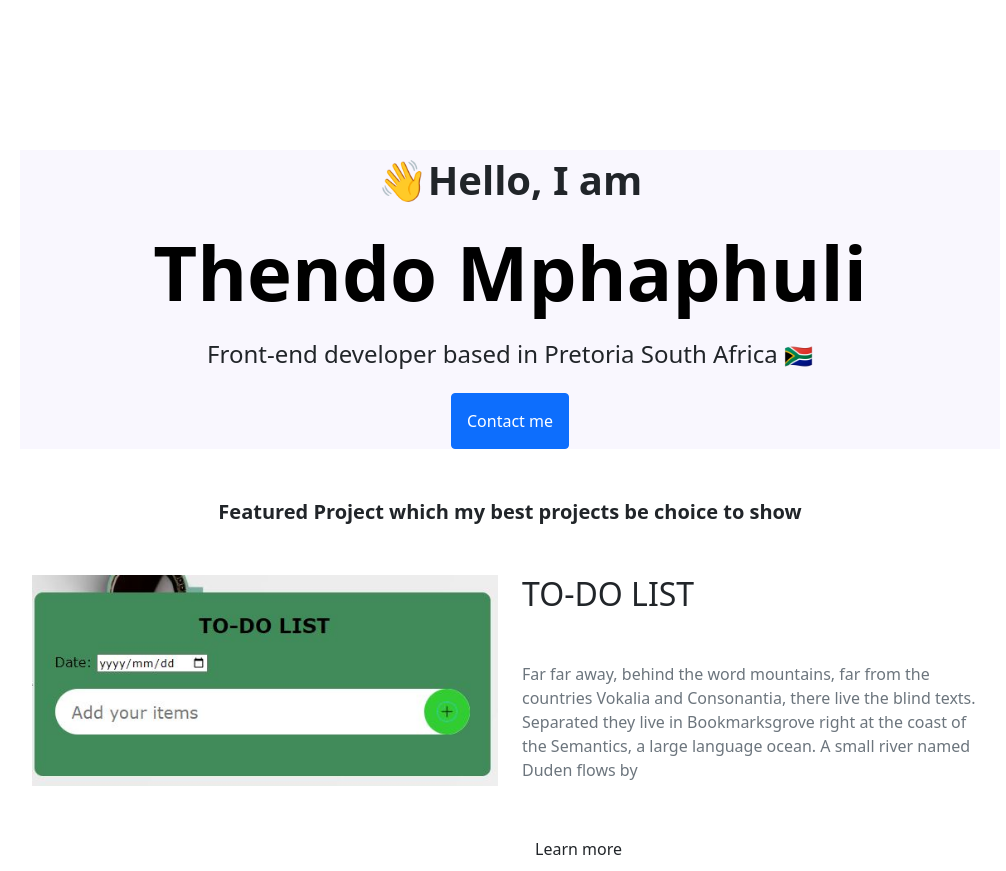
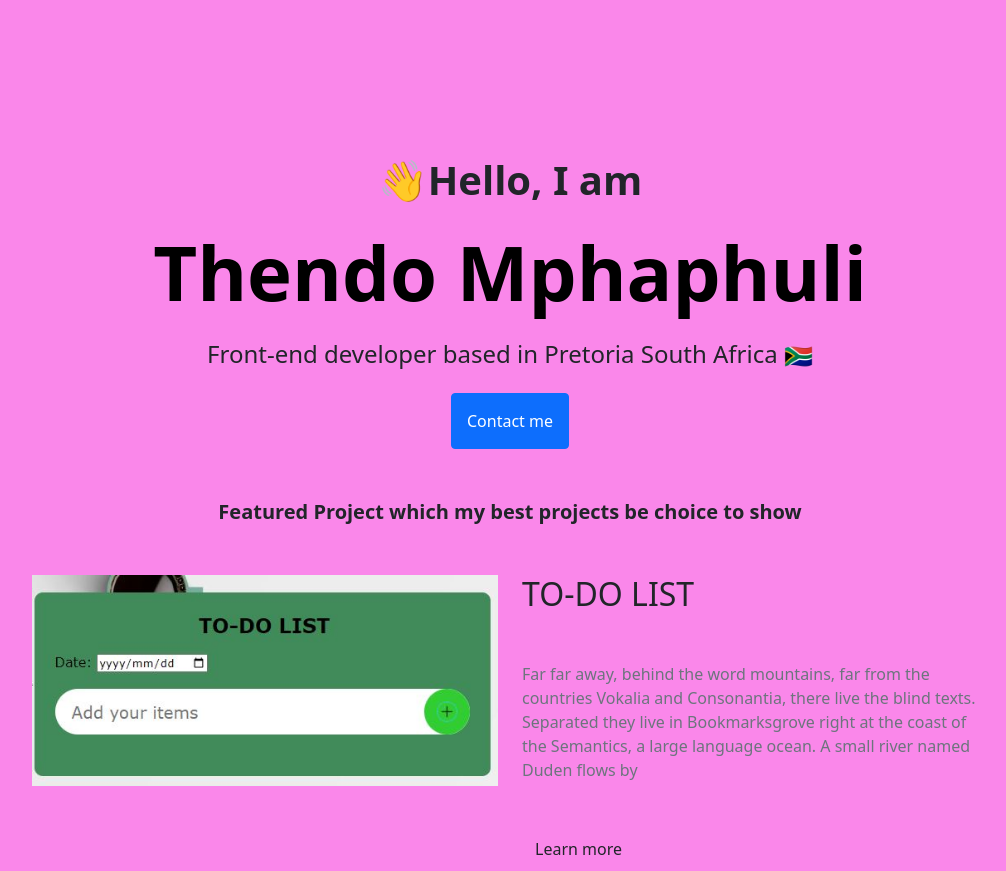
Before and after one commit to Thendow/Thendo_portfolio, a plain HTML site: page index.html in a window 1280 px wide. Shown: the top 871 px of the page, without its empty margins (130-1136 px from the left). Drawn offline with nearby package versions, Linux system fonts and the light colour scheme.

Commit message:
css updated

```diff
--- a/styles/portfolio.css
+++ b/styles/portfolio.css
@@ -1,5 +1,8 @@
 body {
   padding: 150px;
+  background-color: rgba(247, 59, 222, 0.61);
+  background-repeat: no-repeat;
+  background-size: cover;
 }
 h1 {
   color: black;
@@ -13,7 +16,6 @@ p {
 }
 
 .one {
-  background: #f9f7fe;
   text-align: center;
 }
 
```
